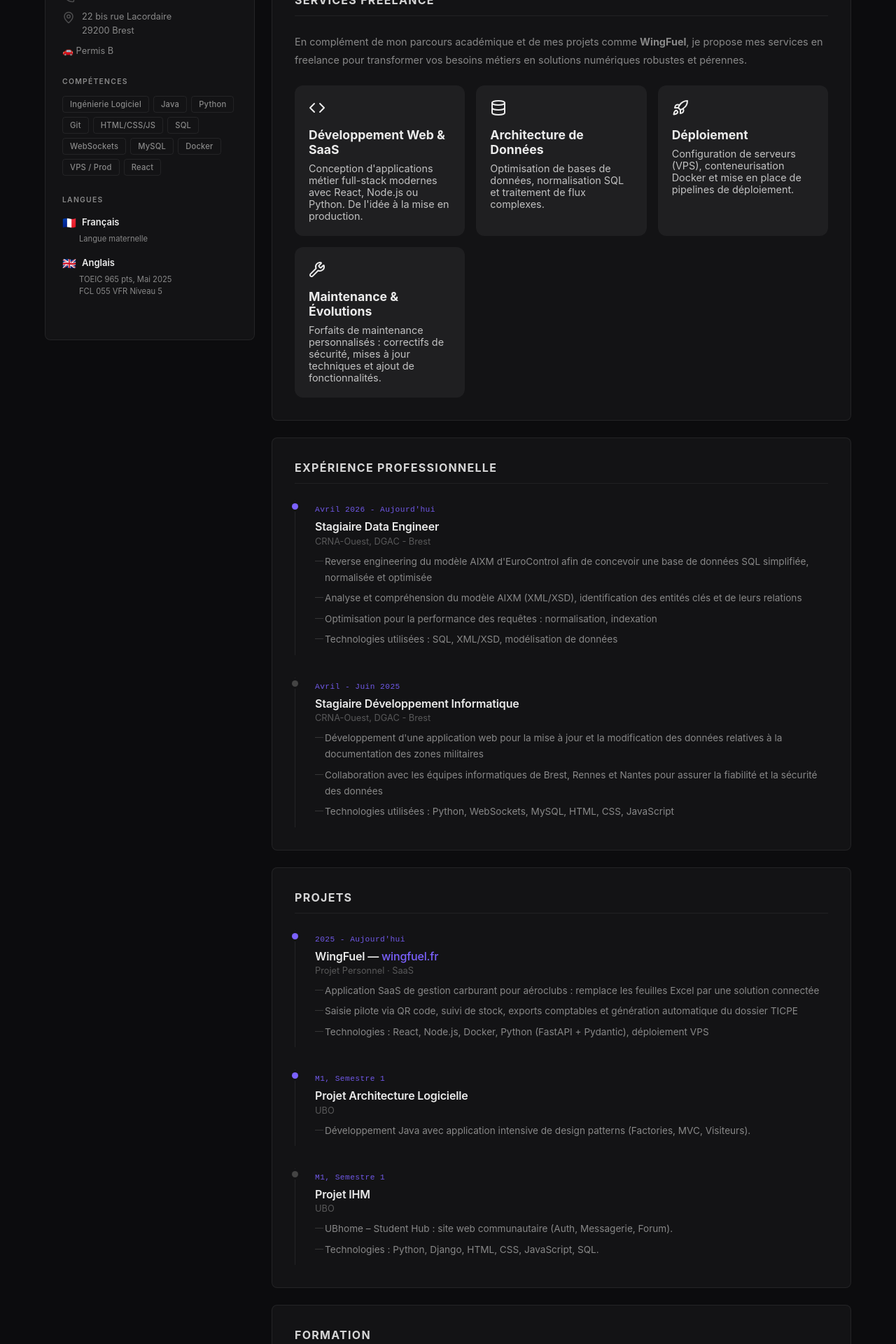
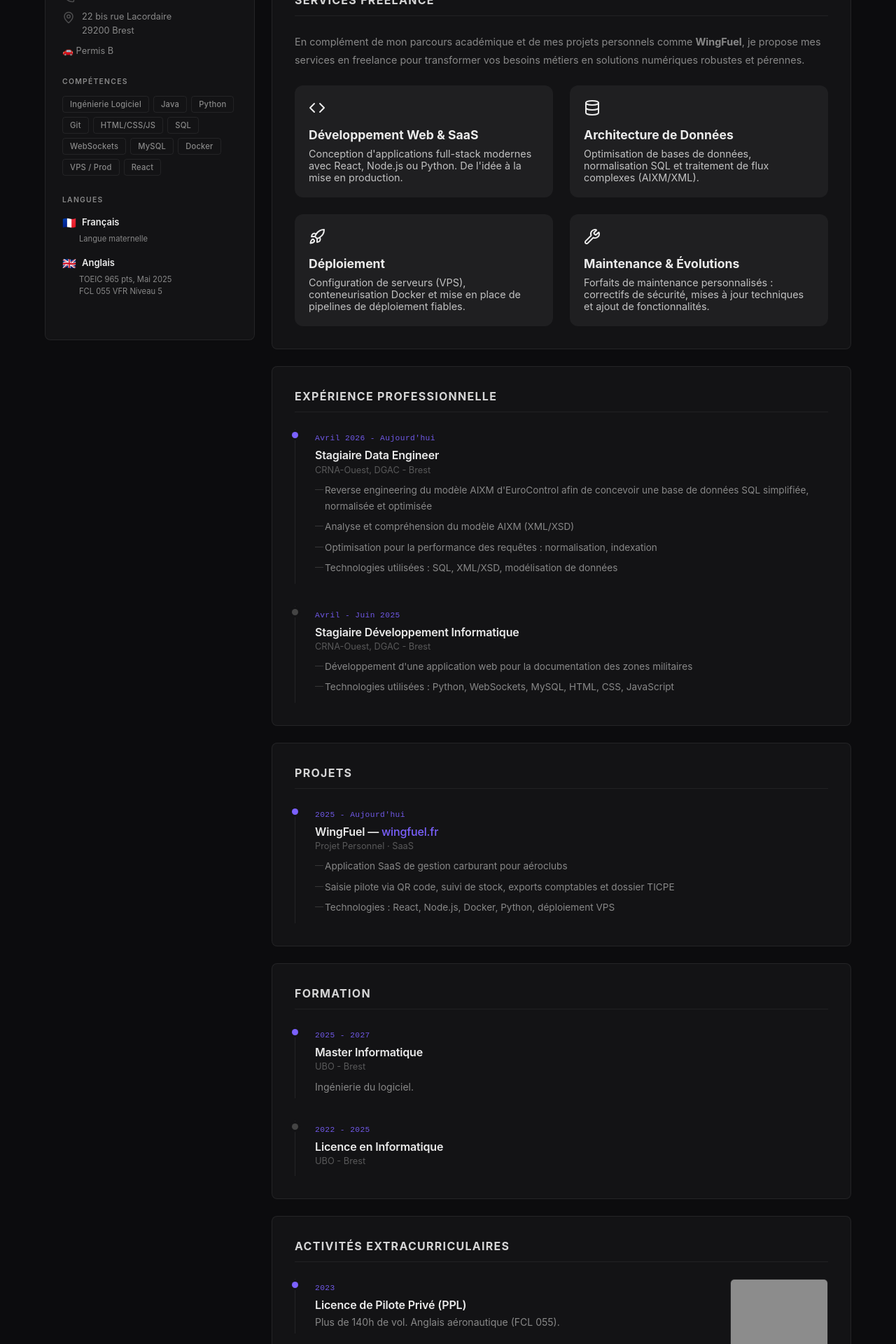
Before and after one commit to SimDms29/cv-digital-dumas, a React (Create React App) app: page / in a window 1280 px wide. Shown: the part 440-2360 px from the top of the page at 70% size. Built offline with nearby package versions, Linux system fonts and the light colour scheme; grey boxes are pictures that could not be loaded.

Commit message:
correctif services

```diff
--- a/src/App.js
+++ b/src/App.js
@@ -153,13 +153,13 @@ export default function CVApp() {
             <section id="services" className={`content-section ${activeSection === 'services' ? 'active' : ''}`}>
               <h2 className="section-title">Services Freelance</h2>
               <p className="section-text">
-                En complément de mon parcours académique et de mes projets comme <strong>WingFuel</strong>, je propose mes services en freelance pour transformer vos besoins métiers en solutions numériques robustes et pérennes.
+                En complément de mon parcours académique et de mes projets personnels comme <strong>WingFuel</strong>, je propose mes services en freelance pour transformer vos besoins métiers en solutions numériques robustes et pérennes.
               </p>
 
               <div className="services-grid" style={{
                 display: 'grid',
-                gridTemplateColumns: 'repeat(auto-fit, minmax(220px, 1fr))',
-                gap: '1rem',
+                gridTemplateColumns: 'repeat(2, 1fr)', // CHANGEMENT ICI POUR LE 2x2
+                gap: '1.5rem',
                 marginTop: '1.5rem'
               }}>
                 <div className="service-card" style={{
@@ -170,7 +170,7 @@ export default function CVApp() {
                 }}>
                   <Code className="accent-color" size={24} style={{ marginBottom: '0.75rem' }} />
                   <h3 style={{ fontSize: '1.1rem', marginBottom: '0.5rem' }}>Développement Web & SaaS</h3>
-                  <p style={{ fontSize: '0.9rem', opacity: 0.8 }}>Conception d'applications métier full-stack modernes avec React, Node.js ou Python. De l'idée à la mise en production.</p>
+                  <p style={{ fontSize: '0.9rem', opacity: 0.8 }}>Conception d'applications full-stack modernes avec React, Node.js ou Python. De l'idée à la mise en production.</p>
                 </div>
 
                 <div className="service-card" style={{
@@ -181,7 +181,7 @@ export default function CVApp() {
                 }}>
                   <Database className="accent-color" size={24} style={{ marginBottom: '0.75rem' }} />
                   <h3 style={{ fontSize: '1.1rem', marginBottom: '0.5rem' }}>Architecture de Données</h3>
-                  <p style={{ fontSize: '0.9rem', opacity: 0.8 }}>Optimisation de bases de données, normalisation SQL et traitement de flux complexes.</p>
+                  <p style={{ fontSize: '0.9rem', opacity: 0.8 }}>Optimisation de bases de données, normalisation SQL et traitement de flux complexes (AIXM/XML).</p>
                 </div>
 
                 <div className="service-card" style={{
@@ -192,7 +192,7 @@ export default function CVApp() {
                 }}>
                   <Rocket className="accent-color" size={24} style={{ marginBottom: '0.75rem' }} />
                   <h3 style={{ fontSize: '1.1rem', marginBottom: '0.5rem' }}>Déploiement</h3>
-                  <p style={{ fontSize: '0.9rem', opacity: 0.8 }}>Configuration de serveurs (VPS), conteneurisation Docker et mise en place de pipelines de déploiement.</p>
+                  <p style={{ fontSize: '0.9rem', opacity: 0.8 }}>Configuration de serveurs (VPS), conteneurisation Docker et mise en place de pipelines de déploiement fiables.</p>
                 </div>
 
                 <div className="service-card" style={{
@@ -211,7 +211,6 @@ export default function CVApp() {
             {/* Expérience */}
             <section id="experience" className={`content-section ${activeSection === 'experience' ? 'active' : ''}`}>
               <h2 className="section-title">Expérience Professionnelle</h2>
-
               <div className="timeline">
                 <div className="timeline-dot primary" />
                 <div className="timeline-content">
@@ -220,7 +219,7 @@ export default function CVApp() {
                   <p className="timeline-subtitle">CRNA-Ouest, DGAC - Brest</p>
                   <ul className="timeline-list">
                     <li>Reverse engineering du modèle AIXM d'EuroControl afin de concevoir une base de données SQL simplifiée, normalisée et optimisée</li>
-                    <li>Analyse et compréhension du modèle AIXM (XML/XSD), identification des entités clés et de leurs relations</li>
+                    <li>Analyse et compréhension du modèle AIXM (XML/XSD)</li>
                     <li>Optimisation pour la performance des requêtes : normalisation, indexation</li>
                     <li>Technologies utilisées : SQL, XML/XSD, modélisation de données</li>
                   </ul>
@@ -234,8 +233,7 @@ export default function CVApp() {
                   <h3 className="timeline-title">Stagiaire Développement Informatique</h3>
                   <p className="timeline-subtitle">CRNA-Ouest, DGAC - Brest</p>
                   <ul className="timeline-list">
-                    <li>Développement d'une application web pour la mise à jour et la modification des données relatives à la documentation des zones militaires</li>
-                    <li>Collaboration avec les équipes informatiques de Brest, Rennes et Nantes pour assurer la fiabilité et la sécurité des données</li>
+                    <li>Développement d'une application web pour la documentation des zones militaires</li>
                     <li>Technologies utilisées : Python, WebSockets, MySQL, HTML, CSS, JavaScript</li>
                   </ul>
                 </div>
@@ -245,7 +243,6 @@ export default function CVApp() {
             {/* Projets */}
             <section id="projets" className={`content-section ${activeSection === 'projets' ? 'active' : ''}`}>
               <h2 className="section-title">Projets</h2>
-
               <div className="timeline-list-container">
                 <div className="timeline">
                   <div className="timeline-dot accent" />
@@ -253,45 +250,13 @@ export default function CVApp() {
                     <span className="timeline-badge accent">2025 - Aujourd'hui</span>
                     <h3 className="timeline-title">
                       WingFuel —{' '}
-                      <a
-                        href="https://wingfuel.fr"
-                        target="_blank"
-                        rel="noopener noreferrer"
-                        className="project-link"
-                      >
-                        wingfuel.fr
-                      </a>
+                      <a href="https://wingfuel.fr" target="_blank" rel="noopener noreferrer" className="project-link">wingfuel.fr</a>
                     </h3>
                     <p className="timeline-subtitle">Projet Personnel · SaaS</p>
                     <ul className="timeline-list">
-                      <li>Application SaaS de gestion carburant pour aéroclubs : remplace les feuilles Excel par une solution connectée</li>
-                      <li>Saisie pilote via QR code, suivi de stock, exports comptables et génération automatique du dossier TICPE</li>
-                      <li>Technologies : React, Node.js, Docker, Python (FastAPI + Pydantic), déploiement VPS</li>
-                    </ul>
-                  </div>
-                </div>
-
-                <div className="timeline">
-                  <div className="timeline-dot primary" />
-                  <div className="timeline-content">
-                    <span className="timeline-badge">M1, Semestre 1</span>
-                    <h3 className="timeline-title">Projet Architecture Logicielle</h3>
-                    <p className="timeline-subtitle">UBO</p>
-                    <ul className="timeline-list">
-                      <li>Développement Java avec application intensive de design patterns (Factories, MVC, Visiteurs).</li>
-                    </ul>
-                  </div>
-                </div>
-
-                <div className="timeline">
-                  <div className="timeline-dot secondary" />
-                  <div className="timeline-content">
-                    <span className="timeline-badge">M1, Semestre 1</span>
-                    <h3 className="timeline-title">Projet IHM</h3>
-                    <p className="timeline-subtitle">UBO</p>
-                    <ul className="timeline-list">
-                      <li>UBhome – Student Hub : site web communautaire (Auth, Messagerie, Forum).</li>
-                      <li>Technologies : Python, Django, HTML, CSS, JavaScript, SQL.</li>
+                      <li>Application SaaS de gestion carburant pour aéroclubs</li>
+                      <li>Saisie pilote via QR code, suivi de stock, exports comptables et dossier TICPE</li>
+                      <li>Technologies : React, Node.js, Docker, Python, déploiement VPS</li>
                     </ul>
                   </div>
                 </div>
@@ -307,17 +272,16 @@ export default function CVApp() {
                   <div className="timeline-content">
                     <span className="timeline-badge">2025 - 2027</span>
                     <h3 className="timeline-title">Master Informatique</h3>
-                    <p className="timeline-subtitle">Université de Bretagne Occidentale - Brest</p>
+                    <p className="timeline-subtitle">UBO - Brest</p>
                     <p className="timeline-description">Ingénierie du logiciel.</p>
                   </div>
                 </div>
-
                 <div className="timeline">
                   <div className="timeline-dot secondary" />
                   <div className="timeline-content">
                     <span className="timeline-badge">2022 - 2025</span>
                     <h3 className="timeline-title">Licence en Informatique</h3>
-                    <p className="timeline-subtitle">Université de Bretagne Occidentale - Brest</p>
+                    <p className="timeline-subtitle">UBO - Brest</p>
                   </div>
                 </div>
               </div>
@@ -332,8 +296,7 @@ export default function CVApp() {
                   <div className="timeline-content">
                     <span className="timeline-badge accent">2023</span>
                     <h3 className="timeline-title">Licence de Pilote Privé (PPL)</h3>
-                    <p className="timeline-subtitle">Aéroclub Brest Finistère</p>
-                    <p className="timeline-description">Plus de 140 heures de vol. FCL 055 : Anglais aéronautique.</p>
+                    <p className="timeline-description">Plus de 140h de vol. Anglais aéronautique (FCL 055).</p>
                   </div>
                 </div>
                 <div className="avion-photo-wrapper">
@@ -342,7 +305,6 @@ export default function CVApp() {
               </div>
             </section>
 
-            {/* Références */}
             <section className="content-section">
               <h2 className="section-title">Références</h2>
               <div className="references-grid">
@@ -357,7 +319,6 @@ export default function CVApp() {
         </div>
       </div>
 
-      {/* Footer */}
       <footer className="footer">
         <div className="footer-content">
           <p className="footer-text">© 2026 Simon Dumas - Tous droits réservés</p>
```
